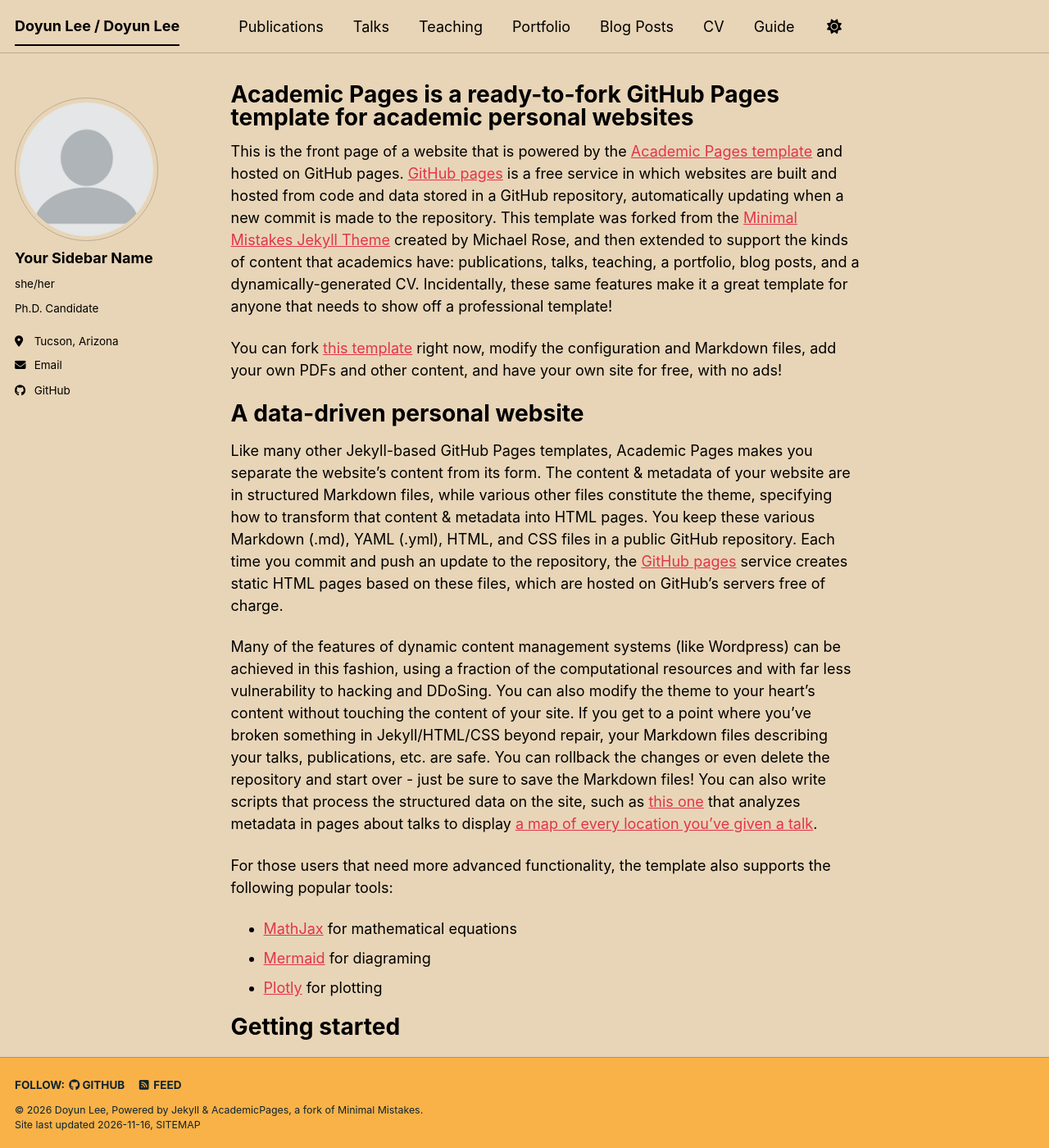
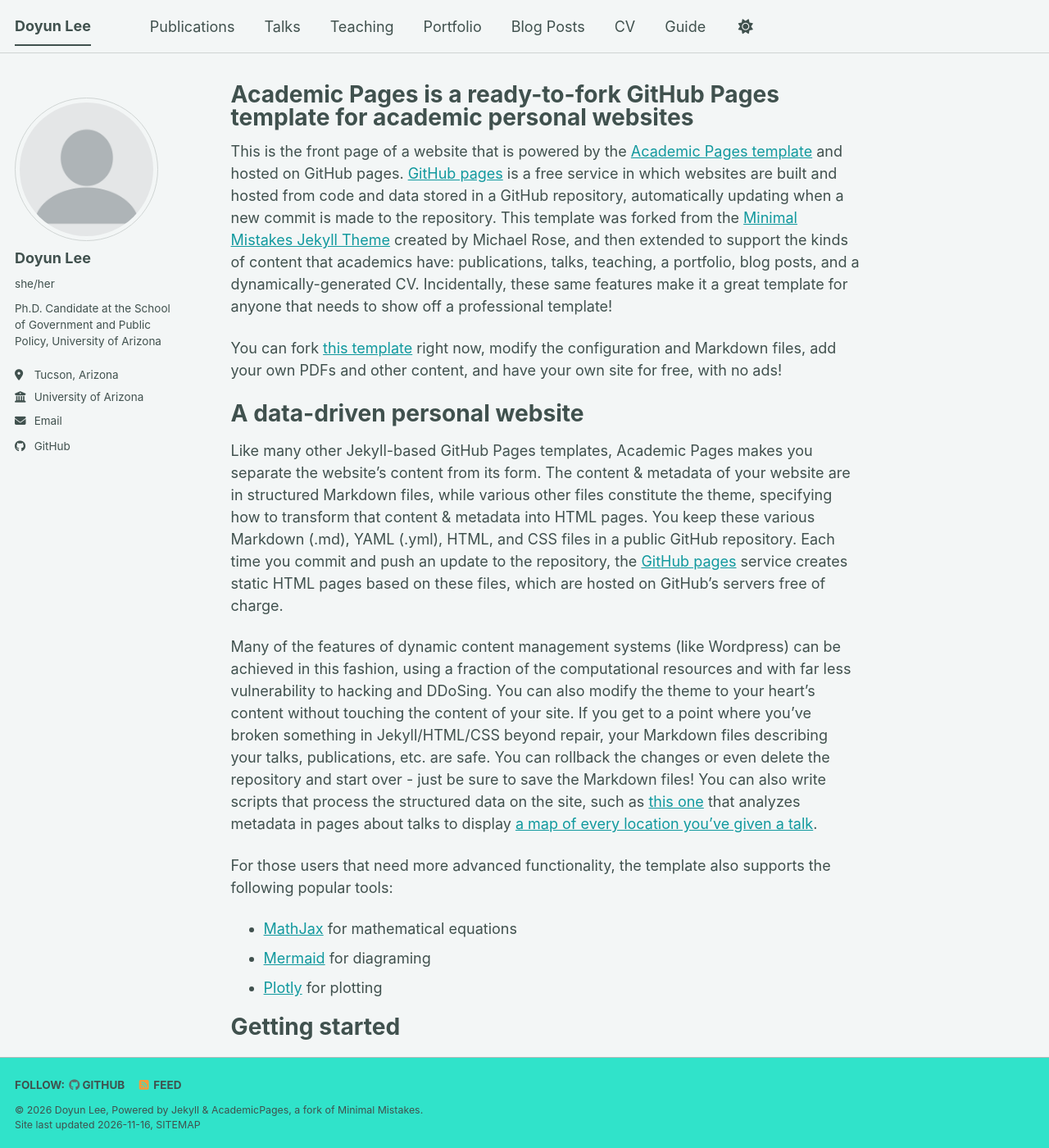
Before and after one commit to doyunlee1/doyunlee1.github.io, a Jekyll site: the page built from _pages/about.md, in a window 1280 px wide and 1400 px high. Shown: the whole window at 82% size. Built offline with Jekyll 4.4.1, drawn with Linux system fonts in a browser that asks for light colours; a script bundle is joined from its source files by our own code; a style sheet for code colours, icons or effects is not loaded.

Commit message:
Update _config.yml

```diff
--- a/_config.yml
+++ b/_config.yml
@@ -8,8 +8,8 @@
 
 # Basic Site Settings
 locale                   : "en-US"
-site_theme               : "sunrise" # The available themes options are "default", "air", "sunrise", "mint", "dirt" and "contrast"
-title                    : "Doyun Lee / Doyun Lee"
+site_theme               : "mint" # The available themes options are "default", "air", "sunrise", "mint", "dirt" and "contrast"
+title                    : "Doyun Lee"
 title_separator          : "-"
 name                     : &name "Doyun Lee"
 description              : &description "Doyun's Academic Website"   # Update this with a general description of your site, this is the default if not overridden by a page
@@ -24,11 +24,11 @@ repository               : "doyunlee1.github.io"
 author:
   # Biographic information
   avatar           : "profile.png"
-  name             : "Your Sidebar Name"
+  name             : "Doyun Lee"
   pronouns         : "she/her"
-  bio              : "Ph.D. Candidate"
+  bio              : "Ph.D. Candidate at the School of Government and Public Policy, University of Arizona"
   location         : "Tucson, Arizona"
-  employer         :
+  employer         : "University of Arizona"
   uri              : # URL
   email            : "doyunl@arizona.edu"
 
```
